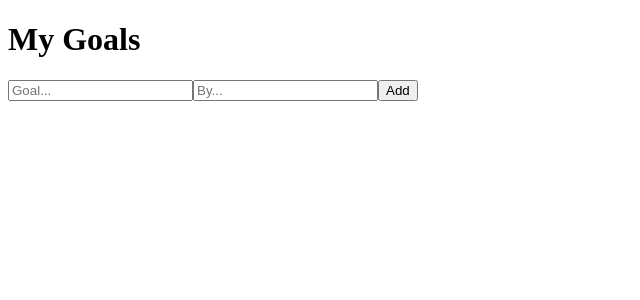
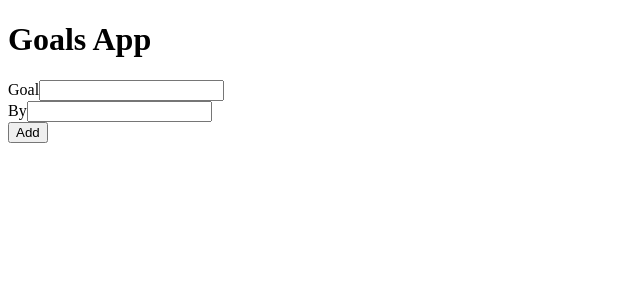
Before and after one commit to mahehsblogs/React-Goals-List---Placecom-Frontend-Contest-09-03-2023---fn6jaoucvnju, a React app: page / in a window 1280 px wide. Shown: the top 300 px of the page, without its empty margins (0-640 px from the left). Built offline with nearby package versions, Linux system fonts and the light colour scheme.

Commit message:
fix:added the updated code for all three components

```diff
--- a/src/components/App.js
+++ b/src/components/App.js
@@ -1,17 +1,21 @@
-import React, { useState } from "react";
-import "../styles/App.css";
-import GoalForm from "./GoalForm";
-import ListOfGoals from "./ListOfGoals";
+import React, { useState } from 'react';
+import GoalForm from './GoalForm';
+import ListOfGoals from './ListOfGoals';
 
-const App = () => {
-  const [allGoals, setAllGoals] = useState([]);
+function App() {
+  const [goalsList, setGoalsList] = useState([]);
+
+  const addGoalHandler = (newGoal) => {
+    setGoalsList((prevGoalsList) => [...prevGoalsList, newGoal]);
+  };
 
   return (
-    <div id="main">
-      <GoalForm setAllGoals={setAllGoals} />
-      <ListOfGoals allGoals={allGoals} />
+    <div>
+      <h1>Goals App</h1>
+      <GoalForm onAddGoal={addGoalHandler} />
+      <ListOfGoals goalsList={goalsList} />
     </div>
   );
-};
+}
 
 export default App;
--- a/src/components/GoalForm.js
+++ b/src/components/GoalForm.js
@@ -1,50 +1,52 @@
-import React, { useState } from "react";
+import React, { useState } from 'react';
 
-const GoalForm = () => {
-  const [formData, setFormData] = useState({
-    goal: "",
-    by: ""
-  });
+function GoalForm(props) {
+  const [enteredGoal, setEnteredGoal] = useState('');
+  const [enteredDeadline, setEnteredDeadline] = useState('');
 
-  const handleChange = (event) => {
-    const { name, value } = event.target;
-    setFormData((prevState) => ({
-      ...prevState,
-      [name]: value
-    }));
+  const goalInputChangeHandler = (event) => {
+    setEnteredGoal(event.target.value);
   };
 
-  const handleSubmit = (event) => {
+  const deadlineInputChangeHandler = (event) => {
+    setEnteredDeadline(event.target.value);
+  };
+
+  const submitHandler = (event) => {
     event.preventDefault();
-    setAllGoals((prevState) => [
-      ...prevState,
-      { goal: formData.goal, by: formData.by }
-    ]);
-    setFormData({ goal: "", by: "" });
+    const newGoal = {
+      id: Math.random().toString(),
+      goal: enteredGoal,
+      deadline: enteredDeadline,
+    };
+    props.onAddGoal(newGoal);
+    setEnteredGoal('');
+    setEnteredDeadline('');
   };
 
   return (
-    <>
-      <h1>My Goals</h1>
-      <form onSubmit={handleSubmit}>
+    <form onSubmit={submitHandler}>
+      <div>
+        <label htmlFor="goal">Goal</label>
         <input
           type="text"
-          name="goal"
-          placeholder="Goal..."
-          value={formData.goal}
-          onChange={handleChange}
+          id="goal"
+          value={enteredGoal}
+          onChange={goalInputChangeHandler}
         />
+      </div>
+      <div>
+        <label htmlFor="deadline">By</label>
         <input
           type="text"
-          name="by"
-          placeholder="By..."
-          value={formData.by}
-          onChange={handleChange}
+          id="deadline"
+          value={enteredDeadline}
+          onChange={deadlineInputChangeHandler}
         />
-        <button type="submit">Add</button>
-      </form>
-    </>
+      </div>
+      <button type="submit">Add</button>
+    </form>
   );
-};
+}
 
 export default GoalForm;
--- a/src/components/ListOfGoals.js
+++ b/src/components/ListOfGoals.js
@@ -1,17 +1,15 @@
-import React from "react";
+import React from 'react';
 
-const ListOfGoals = ({ allGoals }) => {
+function ListOfGoals(props) {
   return (
     <ul>
-      {allGoals.map((goal, index) => (
-        <li key={index}>
-          <p>
-            My goal is to {goal.goal}, by {goal.by}.
-          </p>
+      {props.goalsList.map((goal) => (
+        <li key={goal.id}>
+          My goal is to {goal.goal}, by {goal.deadline}.
         </li>
       ))}
     </ul>
   );
-};
+}
 
 export default ListOfGoals;
```
